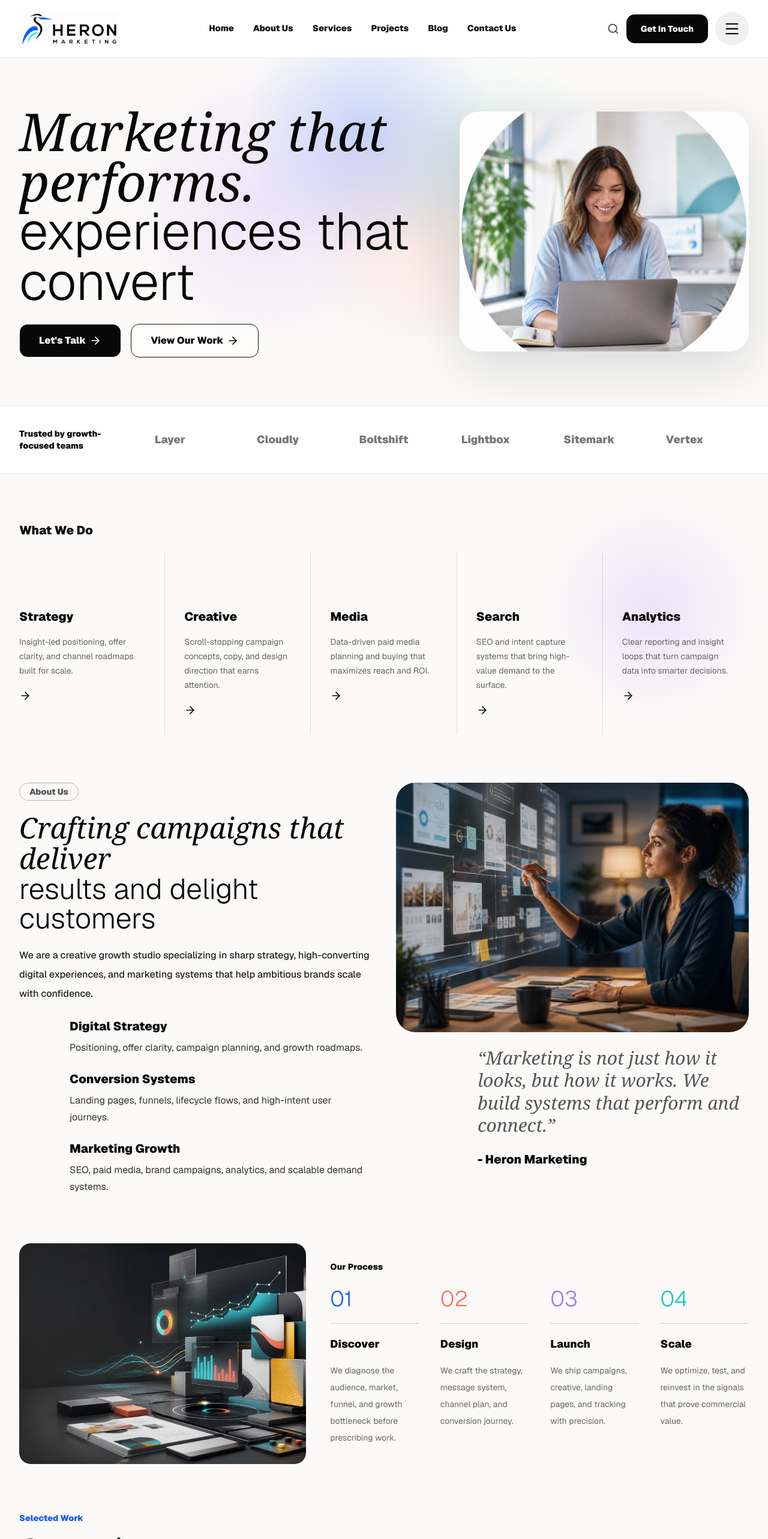
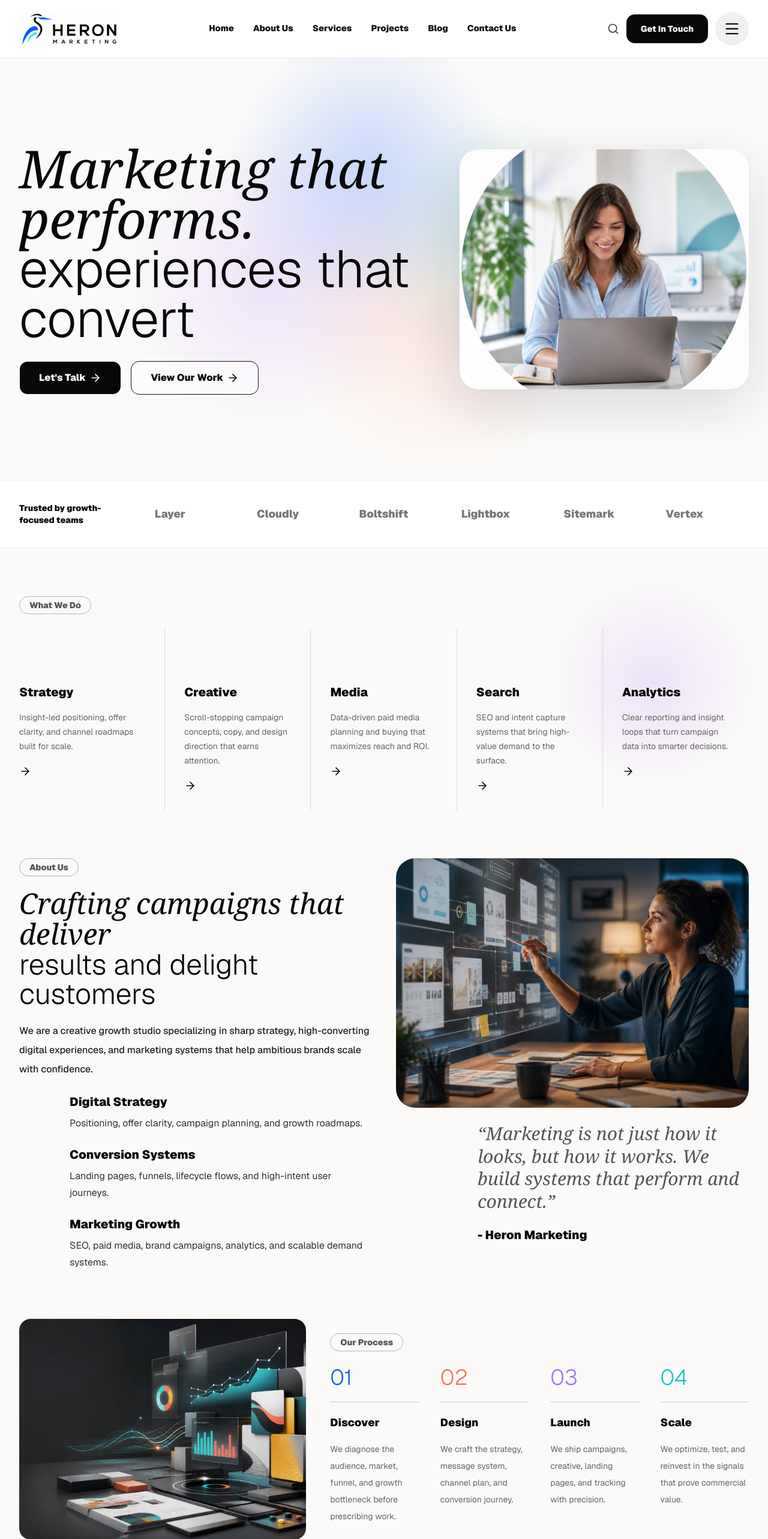
Before and after one commit to hammadi19/Heron, a Next.js app: page / in a window 1280 px wide. Shown: the top 2566 px of the page at 60% size. Built offline with nearby package versions, Linux system fonts and the light colour scheme.

Commit message:
Standardize section eyebrows

```diff
--- a/app/about-us/page.tsx
+++ b/app/about-us/page.tsx
@@ -2,7 +2,7 @@ import Image from "next/image";
 import Link from "next/link";
 import { ArrowRight } from "lucide-react";
 
-import { Footer, PageHero } from "@/components/site/shared";
+import { Eyebrow, Footer, PageHero } from "@/components/site/shared";
 import {
   AnalyticsIcon,
   AwardIcon,
@@ -30,7 +30,7 @@ export default function AboutPage() {
       <section className="px-5 py-16 sm:px-8 lg:py-20">
         <div className="mx-auto grid max-w-[92rem] gap-10 lg:grid-cols-[0.86fr_1.14fr] lg:items-center">
           <div>
-            <p className="text-sm font-black text-[#145cff]">How we think</p>
+            <Eyebrow>How we think</Eyebrow>
             <h2 className="mt-5 text-4xl font-light leading-[1.05] tracking-normal sm:text-5xl">
               We make marketing easier to choose, launch, measure, and improve.
             </h2>
--- a/app/page.tsx
+++ b/app/page.tsx
@@ -6,7 +6,7 @@ import {
   Star,
 } from "lucide-react";
 
-import { Footer, Header } from "@/components/site/shared";
+import { Eyebrow, Footer, Header } from "@/components/site/shared";
 import { Button } from "@/components/ui/button";
 import {
   AnalyticsIcon,
@@ -78,11 +78,11 @@ const faqs = [
 export default function Home() {
   return (
     <main className="min-h-screen bg-[#fbfaf8] text-[#080808]">
-      <section className="relative isolate overflow-hidden bg-[#fbfaf8]">
-        <div className="absolute inset-x-0 top-20 h-[30rem] bg-[radial-gradient(circle_at_48%_28%,rgba(20,92,255,.22),transparent_28%),radial-gradient(circle_at_64%_45%,rgba(124,232,217,.24),transparent_24%),radial-gradient(circle_at_57%_62%,rgba(255,112,88,.16),transparent_30%),radial-gradient(circle_at_35%_54%,rgba(170,124,255,.18),transparent_28%)]" />
+      <section className="relative isolate flex min-h-screen flex-col overflow-hidden bg-[#fbfaf8]">
+        <div className="absolute inset-x-0 top-20 h-[calc(100%-5rem)] bg-[radial-gradient(circle_at_48%_28%,rgba(20,92,255,.22),transparent_28%),radial-gradient(circle_at_64%_45%,rgba(124,232,217,.24),transparent_24%),radial-gradient(circle_at_57%_62%,rgba(255,112,88,.16),transparent_30%),radial-gradient(circle_at_35%_54%,rgba(170,124,255,.18),transparent_28%)]" />
         <Header />
 
-        <div className="relative z-10 mx-auto grid max-w-[92rem] gap-10 px-5 pb-14 pt-10 sm:px-8 lg:grid-cols-[1.18fr_0.82fr] lg:items-center lg:pb-20 lg:pt-20">
+        <div className="relative z-10 mx-auto grid w-full max-w-[92rem] flex-1 gap-10 px-5 pb-14 pt-10 sm:px-8 lg:grid-cols-[1.18fr_0.82fr] lg:items-center lg:pb-20 lg:pt-20">
           <div>
             <h1 className="max-w-[54rem] text-[3.1rem] font-light leading-[0.96] tracking-normal sm:text-[4.6rem] lg:text-[5.45rem]">
               <span className="block font-serif italic">Marketing that performs.</span>
@@ -133,7 +133,7 @@ export default function Home() {
       <section className="relative overflow-hidden px-5 py-16 sm:px-8 lg:py-20">
         <div className="absolute right-0 top-8 h-96 w-96 bg-[radial-gradient(circle,rgba(170,124,255,.18),transparent_68%)]" />
         <div className="relative mx-auto max-w-[92rem]">
-          <p className="text-xl font-black">What We Do</p>
+          <Eyebrow>What We Do</Eyebrow>
           <div className="mt-6 grid border-black/10 lg:grid-cols-5">
             {services.map((service) => (
               <article key={service.title} className="border-b border-black/12 py-6 lg:border-b-0 lg:border-r lg:px-8 lg:first:pl-0 lg:last:border-r-0">
@@ -152,9 +152,7 @@ export default function Home() {
       <section className="px-5 pb-16 sm:px-8 lg:pb-20">
         <div className="mx-auto grid max-w-[92rem] gap-10 lg:grid-cols-[1fr_1fr] lg:items-start">
           <div>
-            <span className="inline-flex rounded-full border border-black/28 px-4 py-1 text-sm font-black text-[#555]">
-              About Us
-            </span>
+            <Eyebrow>About Us</Eyebrow>
             <h2 className="mt-5 max-w-4xl text-4xl font-light leading-[1.03] tracking-normal sm:text-5xl">
               <span className="font-serif italic">Crafting campaigns that deliver</span>
               <br />
@@ -215,7 +213,7 @@ export default function Home() {
             />
           </div>
           <div>
-            <p className="text-sm font-black">Our Process</p>
+            <Eyebrow>Our Process</Eyebrow>
             <div className="mt-6 grid gap-9 md:grid-cols-4">
               {process.map(([number, title, copy], index) => (
                 <article key={number}>
@@ -236,7 +234,7 @@ export default function Home() {
         <div className="mx-auto max-w-[92rem]">
           <div className="flex flex-col gap-8 md:flex-row md:items-end md:justify-between">
             <div>
-              <p className="text-sm font-black text-[#145cff]">Selected Work</p>
+              <Eyebrow>Selected Work</Eyebrow>
               <h2 className="mt-4 max-w-2xl text-4xl font-light leading-[1.04] tracking-normal sm:text-5xl">
                 <span className="font-serif">Campaign systems</span>
                 <br />
@@ -295,7 +293,7 @@ export default function Home() {
       <section className="px-5 py-16 sm:px-8 lg:py-20">
         <div className="mx-auto grid max-w-[92rem] gap-10 lg:grid-cols-[1.1fr_0.9fr] lg:items-center">
           <div>
-            <p className="text-sm font-black text-[#145cff]">What Clients Say</p>
+            <Eyebrow>What Clients Say</Eyebrow>
             <blockquote className="mt-5 max-w-4xl font-serif text-3xl italic leading-tight sm:text-4xl">
               “Heron Marketing became an extension of our team. Their strategy,
               execution, and communication are world-class.”
@@ -320,7 +318,7 @@ export default function Home() {
 
       <section className="px-5 pb-16 sm:px-8 lg:pb-20">
         <div className="mx-auto max-w-[92rem]">
-          <p className="text-sm font-black text-[#145cff]">Frequently Asked Questions</p>
+          <Eyebrow>Frequently Asked Questions</Eyebrow>
           <div className="mt-6 overflow-hidden rounded-2xl border border-black/10 bg-white">
             {faqs.map((faq) => (
               <details key={faq} className="group border-b border-black/10 px-6 py-5 last:border-b-0">
--- a/app/services/page.tsx
+++ b/app/services/page.tsx
@@ -1,7 +1,7 @@
 import Link from "next/link";
 import { ArrowRight } from "lucide-react";
 
-import { Footer, PageHero, ServiceGrid, services } from "@/components/site/shared";
+import { Eyebrow, Footer, PageHero, ServiceGrid, services } from "@/components/site/shared";
 import { Button } from "@/components/ui/button";
 
 export default function ServicesPage() {
@@ -20,7 +20,7 @@ export default function ServicesPage() {
       <section className="border-y border-black/8 bg-white px-5 py-16 sm:px-8 lg:py-20">
         <div className="mx-auto grid max-w-[92rem] gap-10 lg:grid-cols-[0.72fr_1.28fr]">
           <div>
-            <p className="text-sm font-black text-[#145cff]">Sprint Menu</p>
+            <Eyebrow>Sprint Menu</Eyebrow>
             <h2 className="mt-5 text-4xl font-light leading-[1.05] tracking-normal">
               Build only what the growth bottleneck needs.
             </h2>
@@ -30,8 +30,8 @@ export default function ServicesPage() {
               <article key={service.title} className="border border-black/10 bg-[#fbfaf8] p-6">
                 <h3 className="text-xl font-black">{service.title}</h3>
                 <p className="mt-3 text-sm leading-6 text-[#666]">{service.copy}</p>
-                <p className="mt-4 flex items-center gap-2 text-sm font-black text-[#145cff]">
-                  <span className="grid size-5 shrink-0 place-items-center rounded-full bg-[#eef4ff] text-[0.7rem] text-[#145cff]">
+                <p className="mt-4 inline-flex items-center gap-2 rounded-full border border-black/18 px-3 py-1 text-xs font-black text-[#555]">
+                  <span className="grid size-4 shrink-0 place-items-center rounded-full bg-[#080808] text-[0.62rem] text-white">
                     ✓
                   </span>
                   Sprint-ready deliverables
--- a/components/site/shared.tsx
+++ b/components/site/shared.tsx
@@ -1,5 +1,6 @@
 import Image from "next/image";
 import Link from "next/link";
+import type { ReactNode } from "react";
 import {
   ArrowRight,
   LayoutDashboard,
@@ -91,6 +92,14 @@ export const faqs = [
   ["Can we start small?", "Yes. A focused audit or sprint is the easiest way to prove the direction before moving into ongoing support."],
 ];
 
+export function Eyebrow({ children }: { children: ReactNode }) {
+  return (
+    <span className="inline-flex rounded-full border border-black/28 px-4 py-1 text-sm font-black text-[#555]">
+      {children}
+    </span>
+  );
+}
+
 export function Header({ inverted = false }: { inverted?: boolean }) {
   return (
     <header className={`relative z-20 border-b px-5 py-5 sm:px-8 ${inverted ? "border-white/14 bg-transparent" : "border-black/8 bg-white/92 backdrop-blur-xl"}`}>
@@ -137,7 +146,7 @@ export function PageHero({
       <Header />
       <div className="relative z-10 mx-auto grid max-w-[92rem] gap-8 px-5 py-14 sm:px-8 lg:grid-cols-[1.05fr_0.95fr] lg:items-end lg:py-20">
         <div>
-          <p className="text-sm font-black text-[#145cff]">{eyebrow}</p>
+          <Eyebrow>{eyebrow}</Eyebrow>
           <h1 className="mt-4 max-w-4xl text-4xl font-light leading-[1.03] tracking-normal sm:text-5xl">
             <span className="font-serif italic">{title.split(" ").slice(0, 2).join(" ")}</span>{" "}
             {title.split(" ").slice(2).join(" ")}
@@ -175,7 +184,9 @@ export function SectionTitle({
   return (
     <div className={align === "center" ? "mx-auto max-w-3xl text-center" : "max-w-3xl"}>
       {eyebrow ? (
-        <p className="mb-4 text-sm font-black text-[#145cff]">{eyebrow}</p>
+        <div className="mb-4">
+          <Eyebrow>{eyebrow}</Eyebrow>
+        </div>
       ) : null}
       <h2 className="text-3xl font-light leading-[1.06] tracking-normal text-[#080808] sm:text-5xl">
         {title}
```
Also changed, not shown: 1 other file (tests, documents, lock files or other folders).
